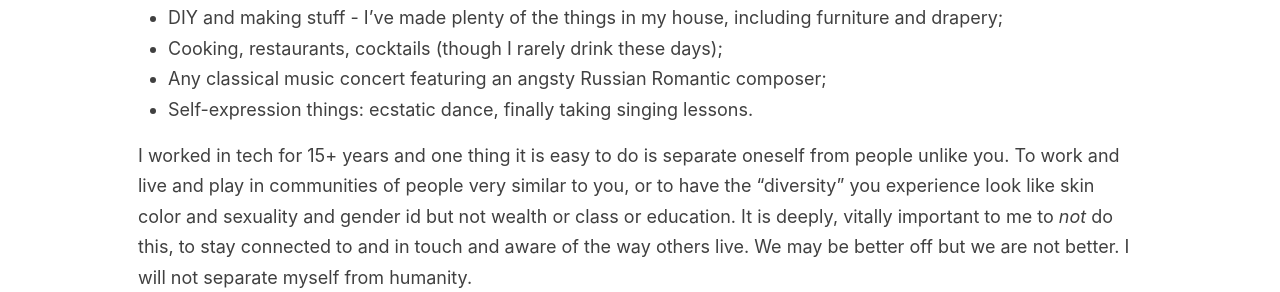
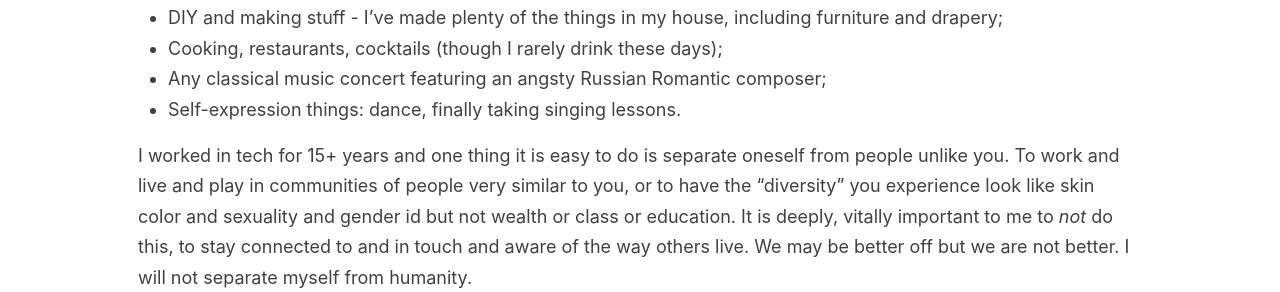
Before and after one commit to helgridly/love, a Jekyll site: the page built from index.md, in a window 1280 px wide and 900 px high, scrolled down 2187 px. Shown: the part 161-453 px from the top of the window. Built offline with Jekyll 4.4.1, drawn with Linux system fonts in a browser that asks for light colours.

Commit message:
definitely not ecstatic dance!

```diff
--- a/index.md
+++ b/index.md
@@ -102,7 +102,7 @@ Some things I like to do:
 * DIY and making stuff - I've made plenty of the things in my house, including furniture and drapery;
 * Cooking, restaurants, cocktails (though I rarely drink these days);
 * Any classical music concert featuring an angsty Russian Romantic composer;
-* Self-expression things: ecstatic dance, finally taking singing lessons.
+* Self-expression things: dance, finally taking singing lessons.
 
 I worked in tech for 15+ years and one thing it is easy to do is separate oneself from people unlike you. To work and live and play in communities of people very similar to you, or to have the "diversity" you experience look like skin color and sexuality and gender id but not wealth or class or education. It is deeply, vitally important to me to _not_ do this, to stay connected to and in touch and aware of the way others live. We may be better off but we are not better. I will not separate myself from humanity.
 
```
